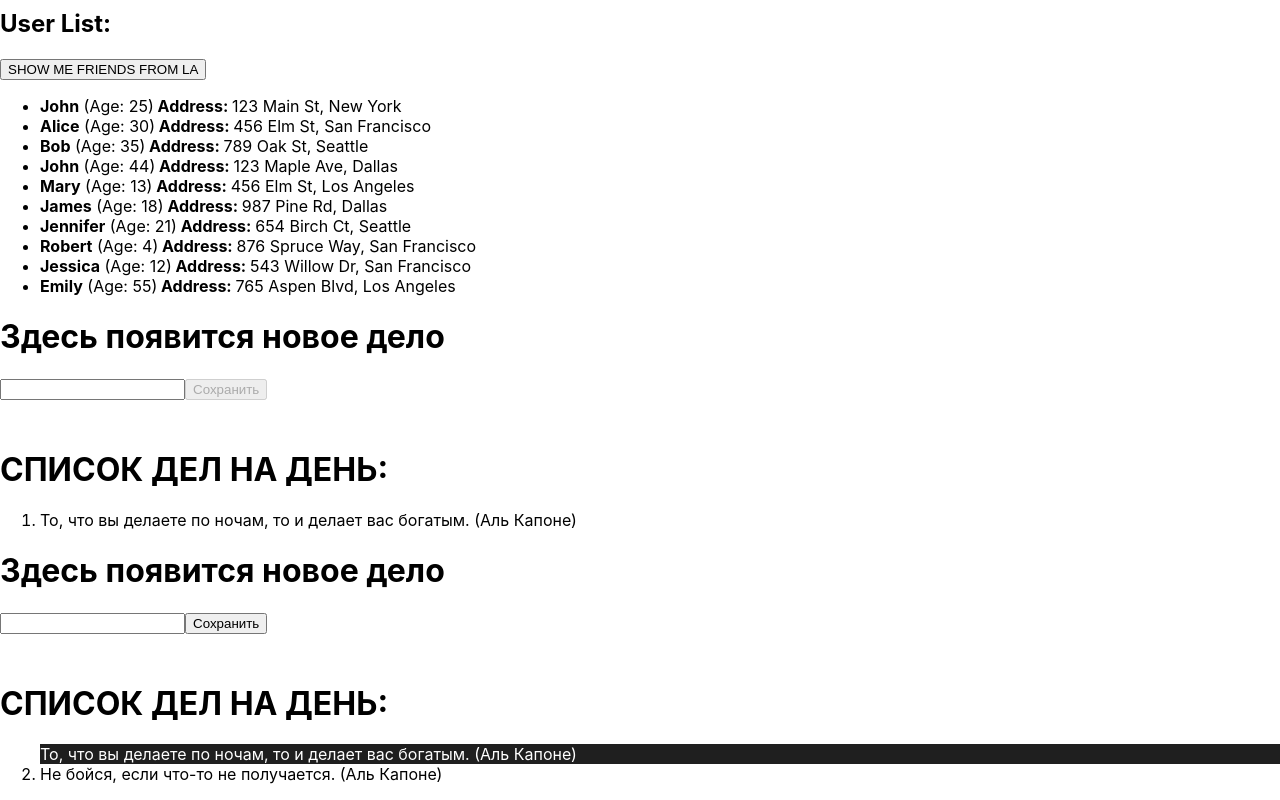
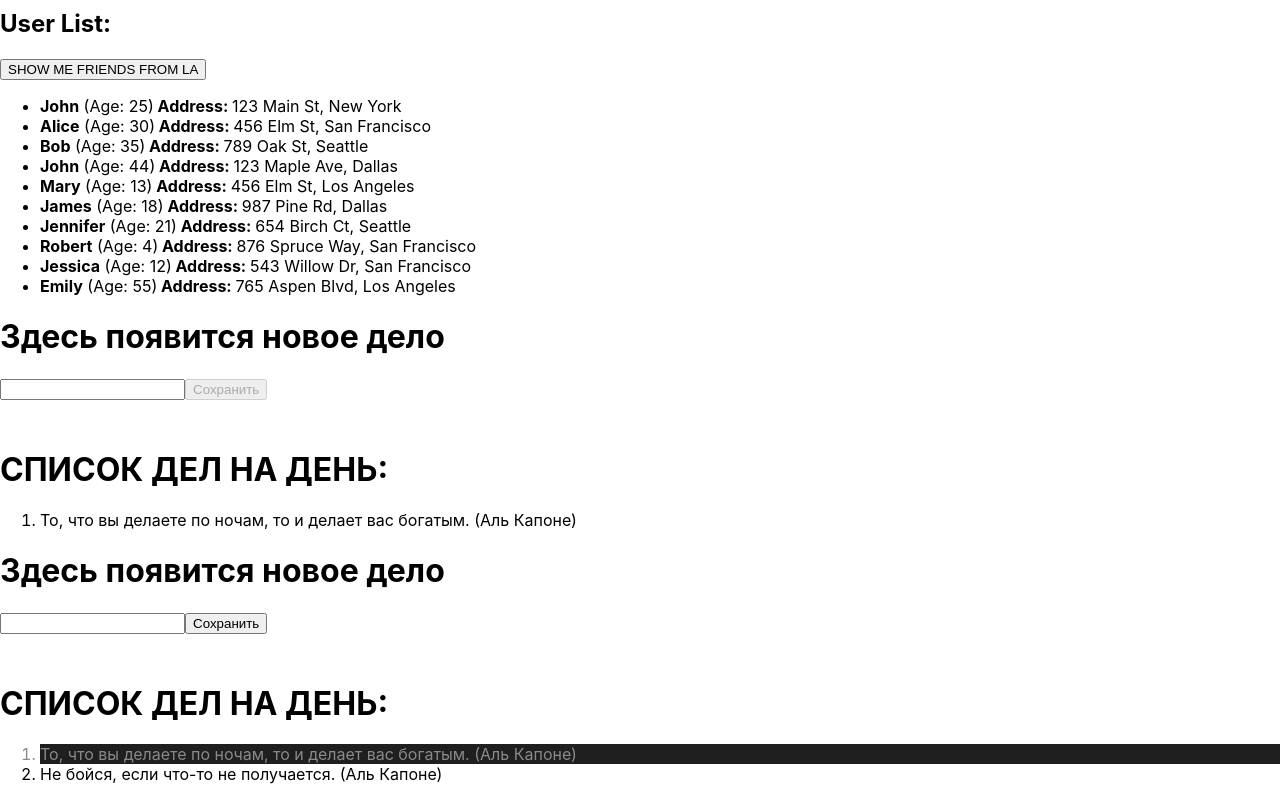
Before and after one commit to olpil2801-cyber/homework-front-main-3, a React (Create React App) app: page / in a window 1280 px wide. Shown: the part 280-1080 px from the top of the page. Built offline with nearby package versions, Linux system fonts and the light colour scheme.

Commit message:
fix: исправлены цвета в классе .chetNechet и улучшена обработка состояния в HW4.tsx

```diff
--- a/src/HW/4/HW4.module.css
+++ b/src/HW/4/HW4.module.css
@@ -1,4 +1,6 @@
+
+
 .chetNechet {
-background-color: #1f1f1f; /* rgb(31,31,31) */
-color: #ffffff;
+  background-color: #1f1f1f; /* rgb(31,31,31) — тест ожидает этот цвет */
+  color: #8a8a8a;            /* rgb(138,138,138) — тест ожидает этот цвет */
 }
--- a/src/HW/4/HW4.tsx
+++ b/src/HW/4/HW4.tsx
@@ -17,7 +17,8 @@ export const HW4: React.FC = () => {
   const handleSave = () => {
     const trimmed = currentText.trim();
     if (!trimmed) return;
-    setTexts([trimmed, ...texts]);
+    // Функциональный апдейт защищает от гонок состояния при быстрых кликах/вводе
+    setTexts(prev => [trimmed, ...prev]);
     setCurrentText('');
   };
 
```
